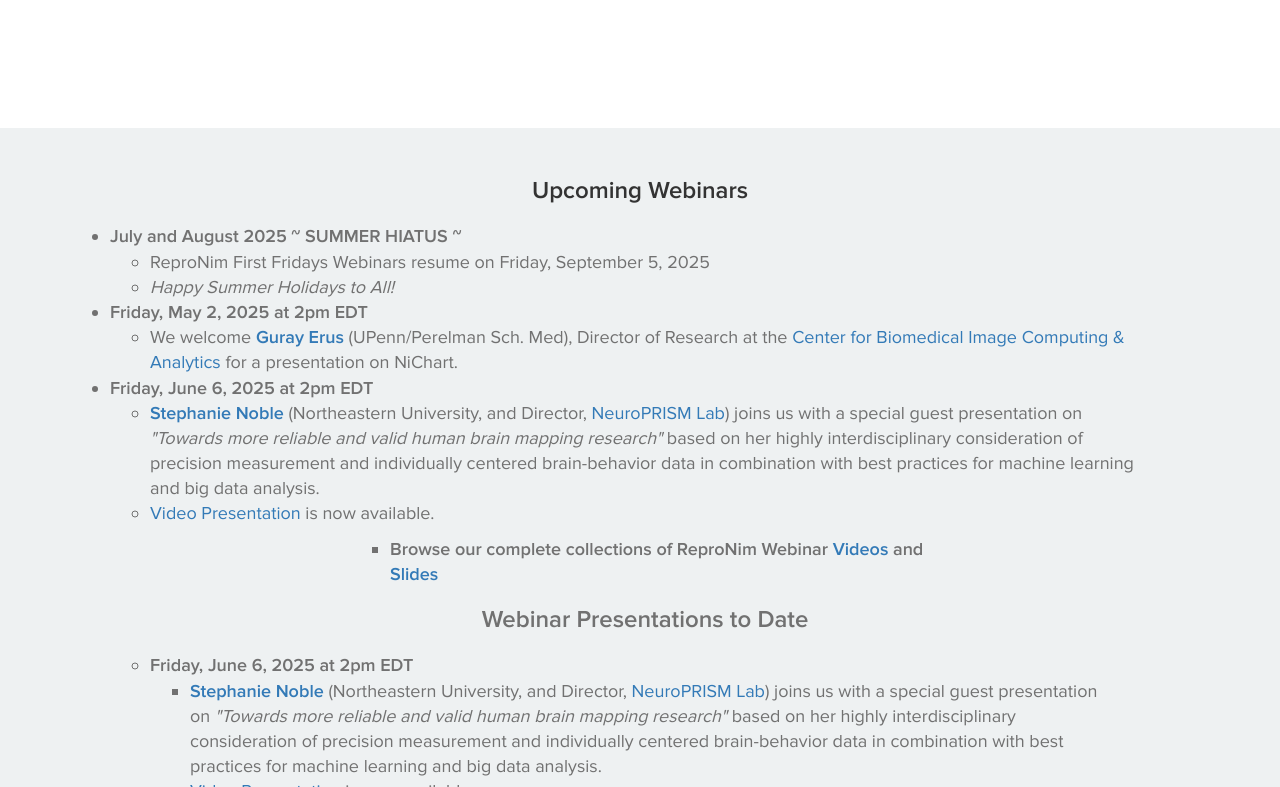
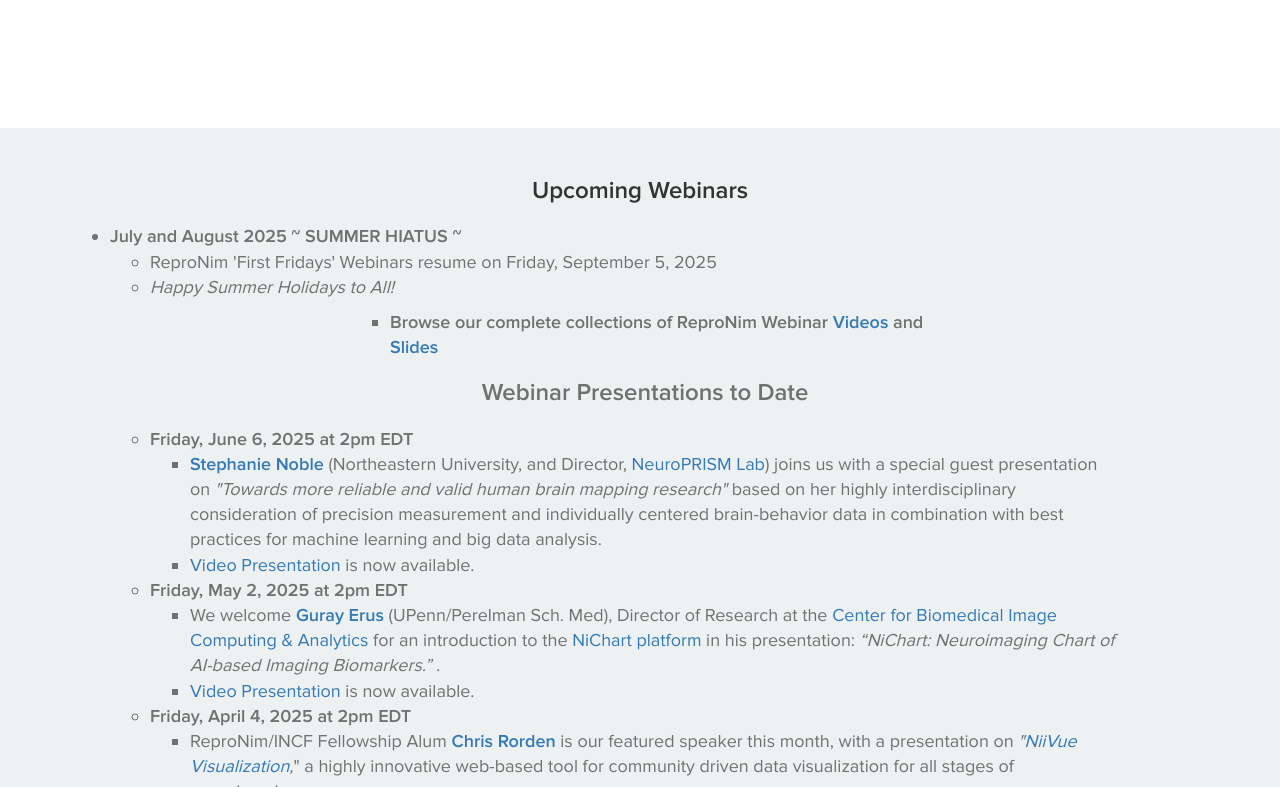
Before and after one commit to ReproNim/repronim.github.io, a plain HTML site: page webinar-series.html in a window 1280 px wide. Shown: the part 459-1246 px from the top of the page. Drawn offline with nearby package versions, Linux system fonts and the light colour scheme.

Commit message:
Update webinar-series.html -formatting,
remove individual entries form Upcoming Webinars,
tweak formatting for the Summer Hiatus entry

```diff
--- a/webinar-series.html
+++ b/webinar-series.html
@@ -94,22 +94,11 @@
 
 			<li><strong> July and August 2025 ~ SUMMER HIATUS ~</strong>
 				<ul>
-					<li> ReproNim First Fridays Webinars resume on Friday, September 5, 2025</li>
+					<li> ReproNim 'First Fridays' Webinars resume on Friday, September 5, 2025</li>
 					<li><em>Happy Summer Holidays to All!</em></li>
 				</ul>
 
 
-			<li><strong> Friday, May 2, 2025 at 2pm EDT</strong> </li>
-				<ul>
-					<li>We welcome <a href="https://www.med.upenn.edu/cbica/aibil/gerus.html"><strong>Guray Erus</strong></a> (UPenn/Perelman Sch. Med), Director of Research at the <a href="https://www.med.upenn.edu/cbica/faculty.html">Center for Biomedical Image Computing & Analytics</a> for a presentation on NiChart. </li>
-
-				</ul>
-			<li><strong> Friday, June 6, 2025 at 2pm EDT</strong></li>
-				<ul>
-					<li><a href="https://cos.northeastern.edu/people/stephanie-noble/"><strong>Stephanie Noble</strong></a> (Northeastern University, and Director, <a href="https://neuroprismlab.github.io/">NeuroPRISM Lab</a>) joins us with a special guest presentation on <em>"Towards more reliable and valid human brain mapping research"</em> based on her highly interdisciplinary consideration of precision measurement and individually centered brain-behavior data in combination with best practices for machine learning and big data analysis. </li>
-					<li><a href="https://youtu.be/GD37flpGlhE">Video Presentation</a> is now available. </li>
-
-				</ul>
 
 
 
```
